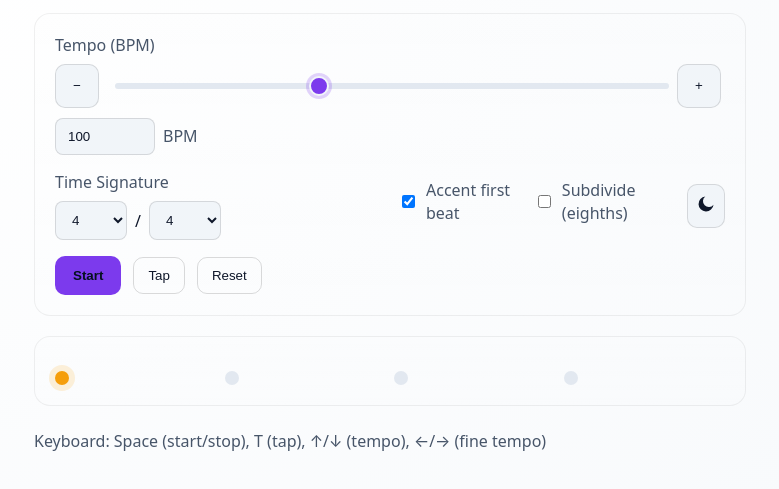
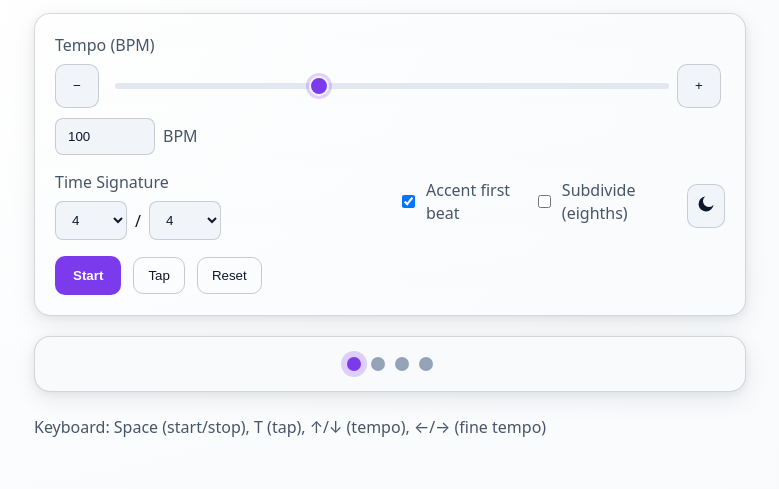
Before and after one commit to nieldakarla/metronome, a plain HTML site: page index.html in a window 1280 px wide. Shown: the part 93-582 px from the top of the page, without its empty margins (250-1029 px from the left). Drawn offline with Linux system fonts and the light colour scheme.

Commit message:
UI: remove animated bar; add sun/moon theme toggle; switch to purple primary; improve light mode contrast (darker pips, stronger borders, shadows) and center pips; fix BPM input editing (commit on blur/Enter); show Start text white in light mode; active pip purple with purple halo

```diff
--- a/styles.css
+++ b/styles.css
@@ -34,13 +34,14 @@
   --danger: #dc2626;
   --ring: #7c3aed;
 
-  --panel-border: rgba(0,0,0,0.06);
-  --control-border: rgba(0,0,0,0.12);
-  --control-border-strong: rgba(0,0,0,0.14);
+  /* Increase contrast in light theme */
+  --panel-border: rgba(15, 23, 42, 0.16); /* slate-900 @ 16% */
+  --control-border: rgba(15, 23, 42, 0.18);
+  --control-border-strong: rgba(15, 23, 42, 0.22);
   --input-bg: #f1f5f9;
-  --range-track: #e2e8f0;
-  --pip-bg: #e2e8f0;
-  --pip-sub: #e5e7eb;
+  --range-track: #e2e8f0; /* slate-200 */
+  --pip-bg: #94a3b8;     /* slate-400 for stronger contrast */
+  --pip-sub: #cbd5e1;    /* slate-300 */
 }
 
 * { box-sizing: border-box; }
@@ -106,6 +107,7 @@ input[type="range"]::-moz-range-thumb {
   background: var(--primary); color: #04101d; border: none; padding: 12px 18px; border-radius: 10px; font-weight: 700; cursor: pointer;
 }
 .primary[aria-pressed="true"] { background: var(--danger); color: #fff; }
+.icon { width: 44px; height: 44px; display: grid; place-items: center; border-radius: 10px; background: var(--input-bg); border: 1px solid var(--control-border); color: var(--text); cursor: pointer; }
 .ghost { background: transparent; color: var(--text); border: 1px solid var(--control-border-strong); padding: 10px 14px; border-radius: 10px; cursor: pointer; }
 .square { width: 44px; height: 44px; border-radius: 10px; background: var(--input-bg); border: 1px solid var(--control-border); color: var(--text); cursor: pointer; }
 
@@ -120,12 +122,19 @@ input[type="range"]::-moz-range-thumb {
 .switch { display: flex; gap: 8px; align-items: center; }
 .toggles { display: flex; gap: 16px; align-items: center; }
 
-.visual { margin-top: 20px; padding: 20px; border: 1px solid var(--panel-border); border-radius: 16px; background: linear-gradient(0deg, rgba(255,255,255,0.02), rgba(255,255,255,0.00)); }
+.visual { margin-top: 20px; padding: 20px; border: 1px solid var(--panel-border); border-radius: 16px; background: linear-gradient(0deg, rgba(255,255,255,0.02), rgba(255,255,255,0.00)); display: flex; align-items: center; justify-content: center; }
+[data-theme="light"] .visual { background: #f8fafc; }
+[data-theme="light"] .primary { color: #ffffff; }
+[data-theme="light"] .controls,
+[data-theme="light"] .visual {
+  box-shadow: 0 8px 24px rgba(15, 23, 42, 0.08), 0 2px 8px rgba(15, 23, 42, 0.06);
+}
 
-.pips { margin-top: 14px; display: grid; grid-auto-flow: column; gap: 8px; }
+.pips { margin-top: 0; display: flex; align-items: center; justify-content: center; gap: 10px; width: 100%; }
 .pip { width: 14px; height: 14px; border-radius: 50%; background: var(--pip-bg); }
 .pip.active { background: var(--accent); box-shadow: 0 0 0 6px rgba(245,158,11,0.15); }
 .pip.sub { background: var(--pip-sub); opacity: 0.55; }
+[data-theme="light"] .pip.active { background: var(--primary); box-shadow: 0 0 0 6px var(--primary-ambient); }
 
 footer { margin-top: 24px; color: var(--muted); }
 
```
